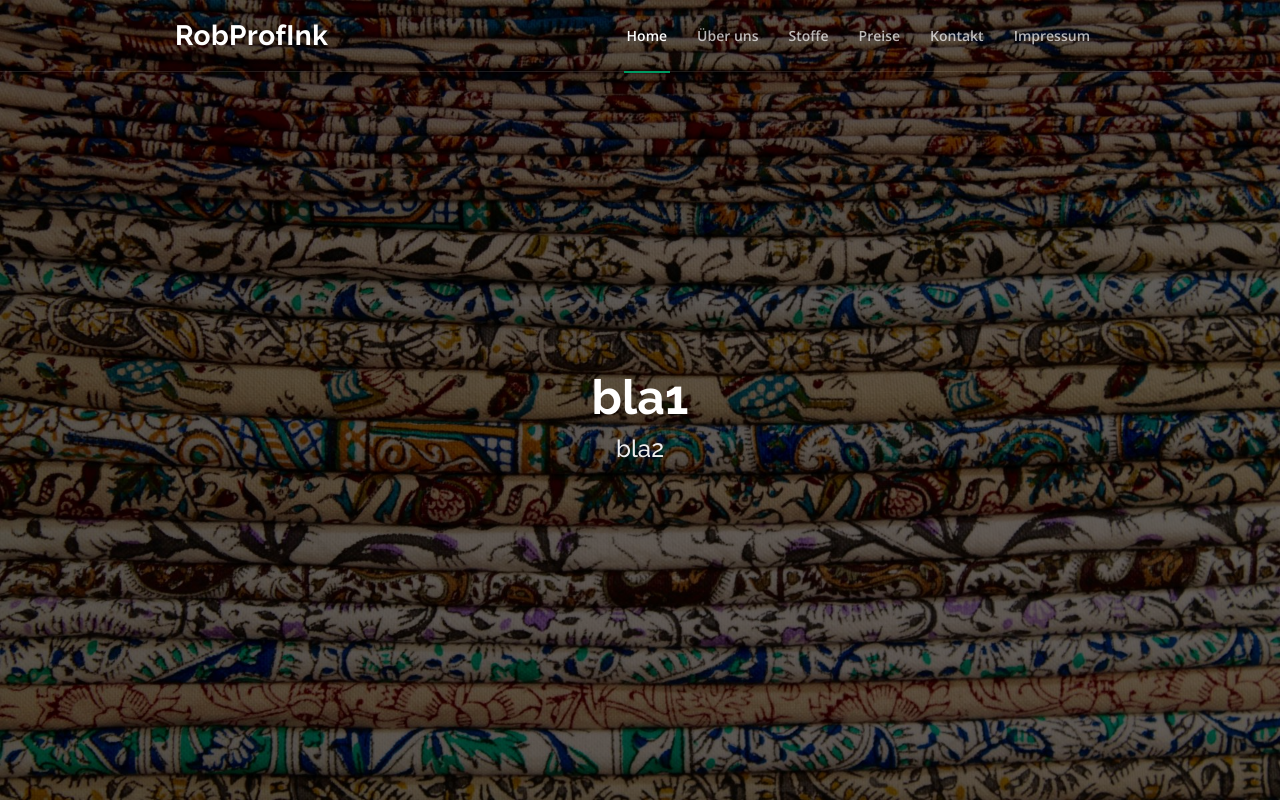
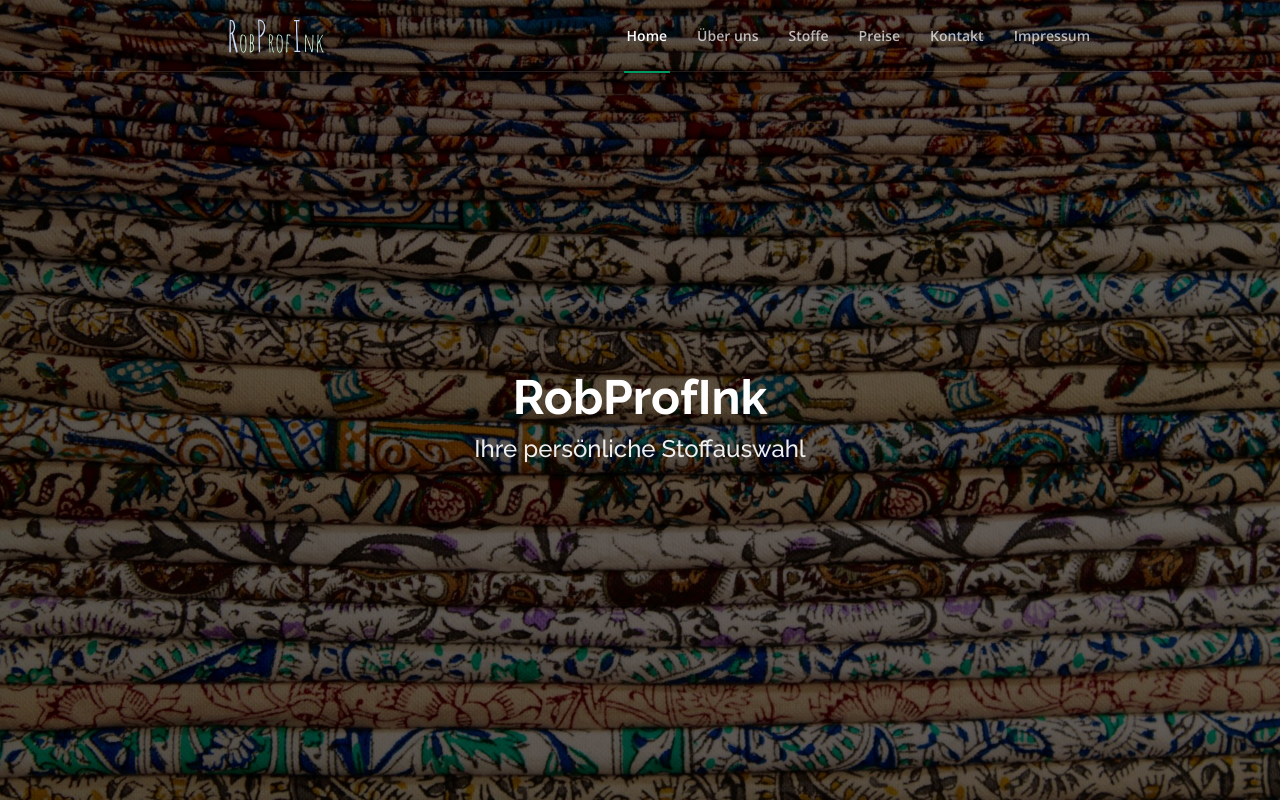
Before and after one commit to walendcl/walendcl.github.io, a plain HTML site: page robprofink/index.html in a window 1280 px wide. Shown: the top 802 px of the page. Drawn offline with nearby package versions, Linux system fonts and the light colour scheme.

Commit message:
changed favicon and logo

```diff
--- a/robprofink/index.html
+++ b/robprofink/index.html
@@ -43,9 +43,9 @@
 
       <div class="row justify-content-center">
         <div class="col-xl-9 d-flex align-items-center justify-content-between">
-          <h1 class="logo"><a href="index.html">RobProfInk</a></h1>
+          <!--<h1 class="logo"><a href="index.html">RobProfInk</a></h1>-->
           <!-- Uncomment below if you prefer to use an image logo -->
-          <!-- <a href="index.html" class="logo"><img src="assets/img/logo.png" alt="" class="img-fluid"></a>-->
+          <a href="index.html" class="logo"><img src="assets/img/Logo.svg" alt="RobProfInk" class="img-fluid" height ="100" width="200"></a>
 
           <nav class="nav-menu d-none d-lg-block">
             <ul>
@@ -68,8 +68,8 @@
     <div class="container">
       <div class="row justify-content-center">
         <div class="col-xl-8">
-          <h1>bla1</h1>
-          <h2>bla2</h2>
+          <h1>RobProfInk</h1>
+          <h2>Ihre persönliche Stoffauswahl</h2>
         </div>
       </div>
     </div>
```
Also changed, not shown: robprofink/assets/img/Logo.svg (added), robprofink/assets/img/favicon.png.
